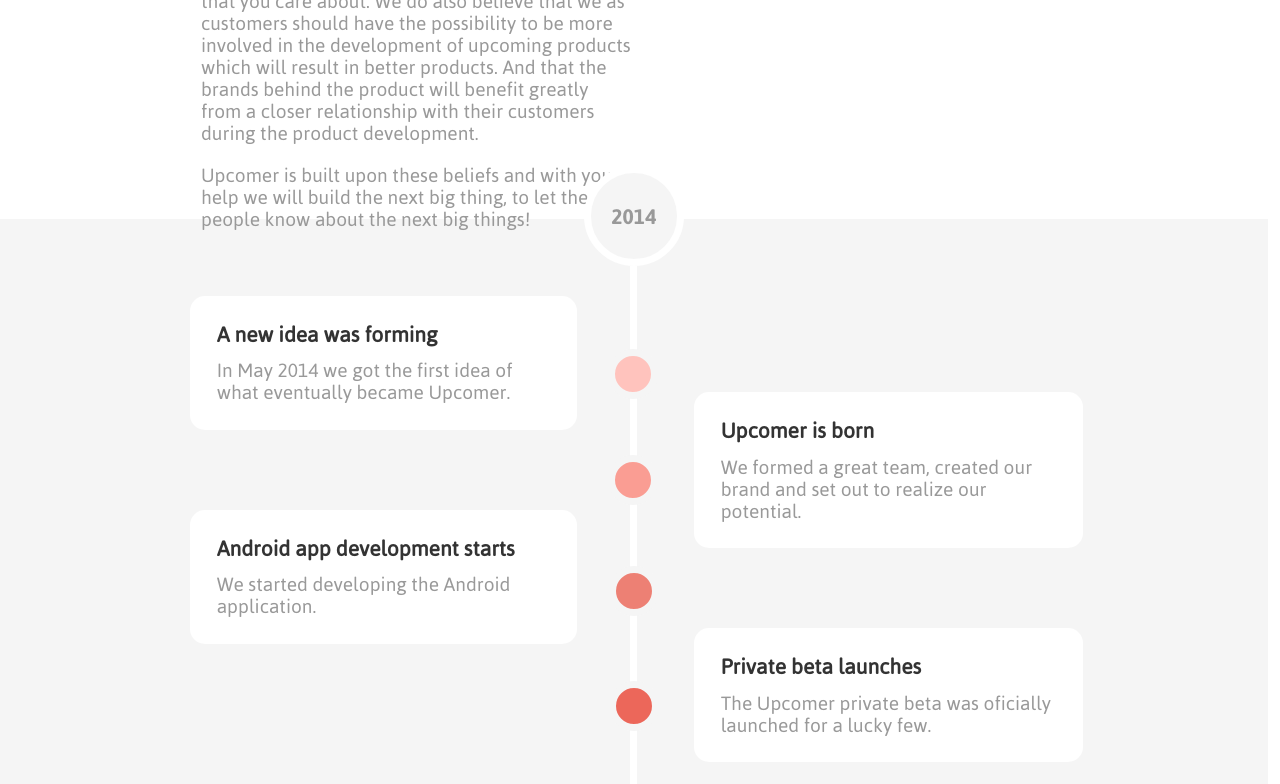
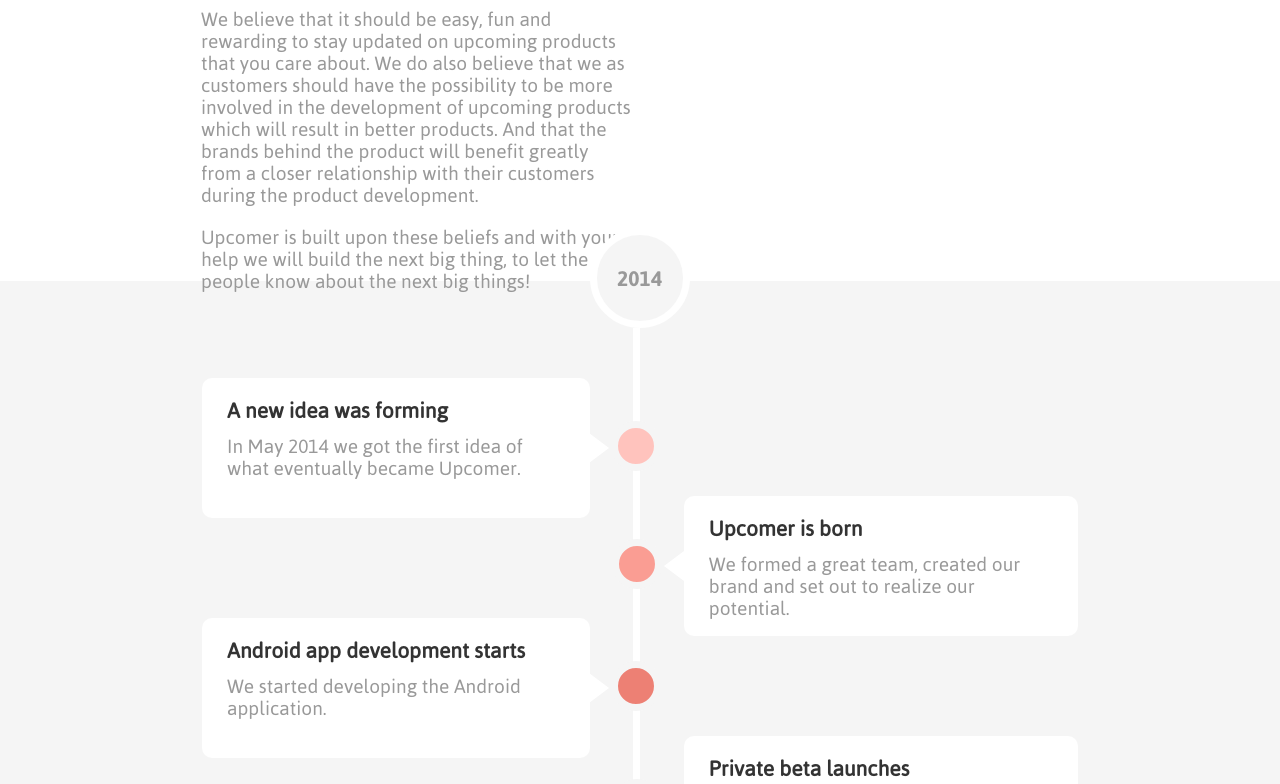
Before and after one commit to vishnuvijayasankar/upcomer, a plain HTML site: page views/about.html in a window 1280 px wide. Shown: the part 162-946 px from the top of the page. Drawn offline with Linux system fonts and the light colour scheme.

Commit message:
about page completed

```diff
--- a/resources/css/home.css
+++ b/resources/css/home.css
@@ -21,10 +21,10 @@
 
 	overflow-y: scroll;
 	font-family: Asap-Regular;
+	margin: 0 auto;
 	margin-top: 62px;
-	margin: 0 auto;
 	width:100%;
-	max-width: 1294px;
+    max-width: 1680px;
 	left:0;
 	right:0;
 }
@@ -56,6 +56,7 @@
 	height: 62px;
 	position: fixed;
 	top: 0;
+	left:0;
 	background-color: #fff;
 	width: 100%;
 	box-shadow: 0 1px 3px #DFDCDC;
@@ -121,41 +122,63 @@
 	float: right;
 	padding: 4%;
 }
-
 .about_content2{
 	float: left;
 	background-color: #f5f5f5;
 	margin-top: -40px;
-}
-.about_content2 .description {
-	background-color: white;
-	padding: 6%;
-	border-radius: 15px;
-	width: 88%;
+	width: 100%;
 }
 .about_content2 h3 {
 	margin: 0;
 	margin-bottom: 4%;
 }
-.sub_wrap_left{
+.sub_wrap_left,.sub_wrap_last{
+	width:50%;
 	float: left;
-	width: 49.5%;
+	position: relative;
+	border-right: 7px solid white;
+}
+.sub_wrap_right {
+	float: right;
+	width: 50%;
 	position: relative;
 }
+.about_content2 .container_wrap .sub_wrap_right:nth-child(3) {
+  margin-top: 118px;
+}
+.sub_wrap_last{
+	height: 155px;
+}
+.sub_wrap_left .description, .sub_wrap_right .description  {
+	background-color: #fff;
+	padding: 20px 25px;
+	margin: 50px 10px;
+	position: relative;
+	border-radius: 10px;
+}
 .sub_wrap_left .description {
-	margin-top: 30px;
-	margin-bottom: 80px;
+	float: left;
+	width: 88%;
+	height: 140px;
 }
-.sub_wrap_right {
-	position: relative;
+.sub_wrap_right .description {
 	float: right;
-	width: 50.5%;
-	padding-top: 126px;
-	border-left: 7px solid white;
+	width: 88%;
+	height: 140px;
 }
-.sub_wrap_right .description{
-	margin-left: 13%;
-	margin-bottom: 80px;
+.tooltip{
+	border-bottom: 15px solid transparent;
+	border-top: 15px solid transparent;
+	position: absolute;
+	top: 44%;
+}
+.sub_wrap_left .tooltip{
+	right:24px;
+	border-left: 20px solid #fff;
+}
+.sub_wrap_right .tooltip{
+	left:24px;
+	border-right: 20px solid #fff;
 }
 #circle_2014, #circle_now{
 	border: 7px solid #fff;
@@ -189,33 +212,28 @@
 	height: 50px;
 	border-radius: 40px;
 	z-index: 1;
+	top: 39%;
 }
-.sub_wrap_left .circle:nth-child(2){
+.about_content2 .sub_wrap_left:nth-child(2) .circle{
 	background-color: #ffc3bd;
-	top: 83px;
 	left: 95%;
-}
-.sub_wrap_left .circle:nth-child(5){
+ }
+ .about_content2 .sub_wrap_left:nth-child(4) .circle{
+	background-color:#ed8074;
+	left: 95%;
+ }
+ .about_content2 .sub_wrap_right:nth-child(3) .circle{
 	background-color: #fa9d93;
-	top: 189px;
-	left: 95%;
-}
-.sub_wrap_right .circle:nth-child(2){
-	background-color: #ed8074;
-	top: 300px;
 	right: 95%;
-}
-.sub_wrap_right .circle:nth-child(5){
+ }
+ .about_content2 .sub_wrap_right:nth-child(5) .circle{
 	background-color: #ec675a;
-	top: 415px;
 	right: 95%;
-}
-
+ }
 .about_content3{
 	float: left;
 	text-align: center;
 	margin-bottom: 120px;
-
 }
 .about_content3 p {
   padding: 0 4%;
--- a/views/about.html
+++ b/views/about.html
@@ -2,7 +2,6 @@
 <html>
 <head>
 	<title>about</title>
-	<!-- <link rel="stylesheet" type="text/css" href="../resources/css/reset.css"> -->
 	<link rel="stylesheet" type="text/css" href="../resources/css/home.css">
 	<meta charset="UTF-8">
 </head>
@@ -53,19 +52,12 @@
 				<span>2014</span>
 			</div>
 			<div class="sub_wrap_left">
-				<div class="description">
+			    <div class="description">
 					<h3>A new idea was forming</h3>
 					<span>In May 2014 we got the first idea of what eventually became Upcomer.</span>
 				</div>
 				<div class="circle"></div>
-				<div class="tooltip pull_right"></div>
-
-				<div class="description">
-					<h3>Android app development starts</h3>
-					<span>We started developing the Android application.</span>
-				</div>
-				<div class="circle"></div>
-				<div class="tooltip pull_right"></div>
+				<div class="tooltip"></div>
 			</div>
 			<div class="sub_wrap_right">
 				<div class="description">
@@ -73,31 +65,25 @@
 					<span> We formed a great team, created our brand and set out to realize our potential.</span>
 				</div>
 				<div class="circle"></div>
-				<div class="tooltip pull_left"></div>
-
+				<div class="tooltip"></div>
+			</div>
+			<div class="sub_wrap_left">
+				<div class="description">
+					<h3>Android app development starts</h3>
+					<span>We started developing the Android application.</span>
+				</div>
+				<div class="circle"></div>
+				<div class="tooltip"></div>
+			</div>
+			<div class="sub_wrap_right">
 				<div class="description">
 					<h3>Private beta launches</h3>
 					<span>The Upcomer private beta was oficially launched for a lucky few.</span>
 				</div>
 				<div class="circle"></div>
-				<div class="tooltip pull_left"></div>
+				<div class="tooltip"></div>
 			</div>
-		<!-- 	<div class="sub_wrap_left">
-				<div class="description">
-					<h3>Android app development starts</h3>
-					<span>We started developing the Android application.</span>
-				</div>
-				<div class="circle"></div>
-				<div class="tooltip pull_right"></div>
-			</div> -->
-			<!-- <div class="sub_wrap_right">
-				<div class="description">
-					<h3>Private beta launches</h3>
-					<span>The Upcomer private beta was oficially launched for a lucky few.</span>
-				</div>
-				<div class="circle"></div>
-				<div class="tooltip pull_left"></div>
-			</div> -->
+			<div class="sub_wrap_last"></div>
 		</div>
 	</div>
 	<div class="about_content3">
```
Also changed, not shown: views/home.html (added, +127 -0 lines).
